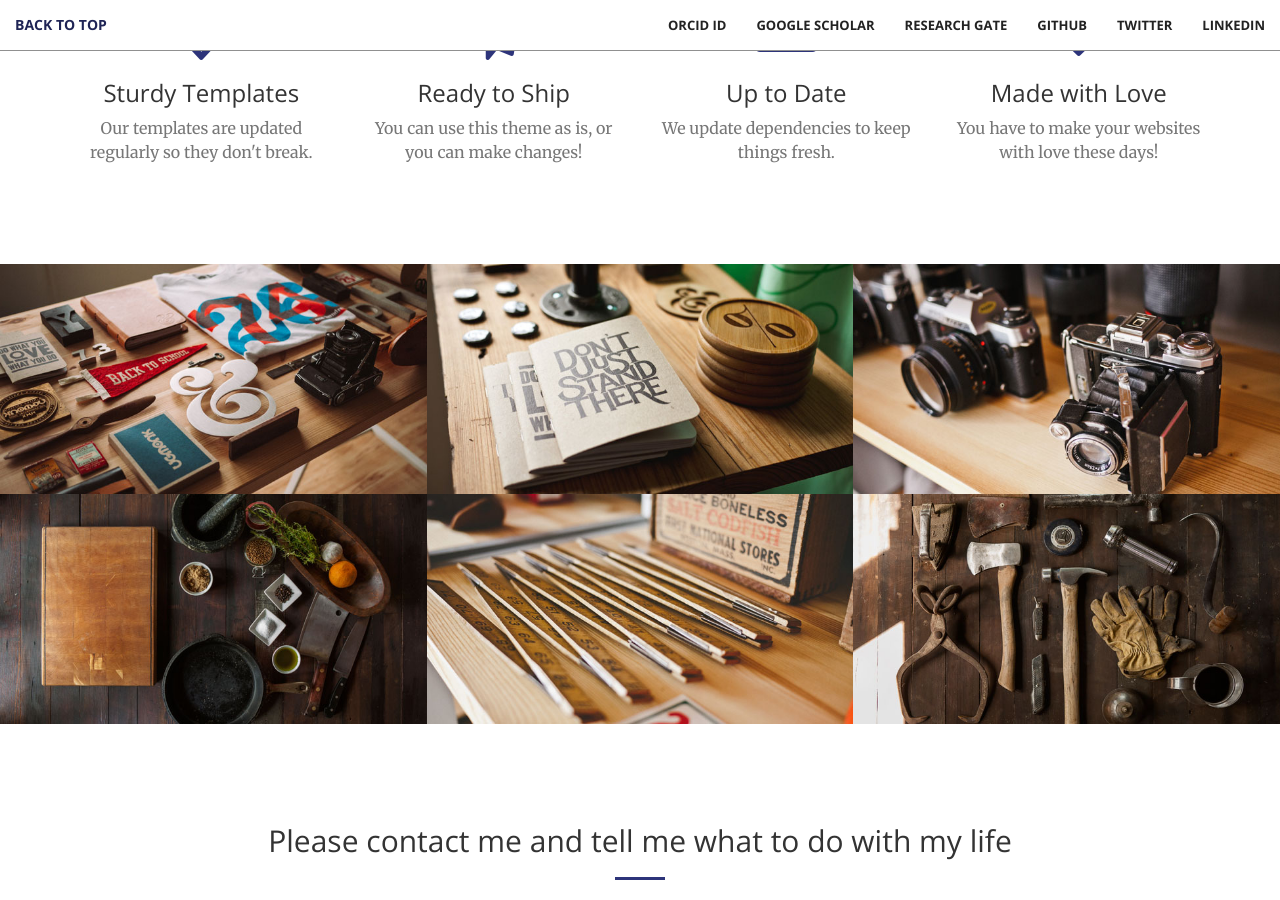
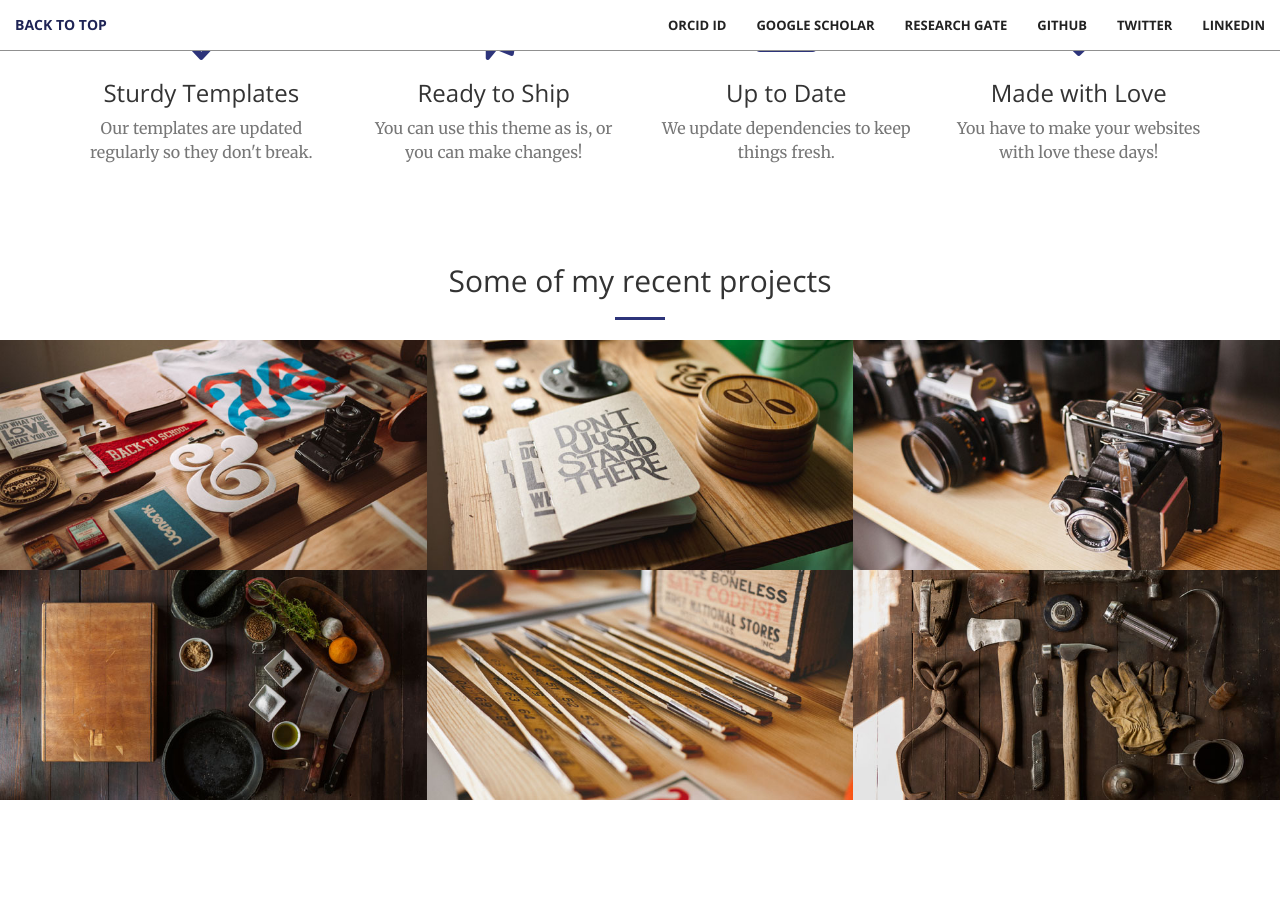
Before and after one commit to bronwyncc/homepage, a Jekyll site: the page built from index.html, in a window 1280 px wide and 900 px high, scrolled down 1960 px. Built offline with Jekyll 4.4.1, drawn with Linux system fonts in a browser that asks for light colours.

Commit message:
Update portfolio.html

```diff
--- a/_includes/portfolio.html
+++ b/_includes/portfolio.html
@@ -1,4 +1,12 @@
 <section class="no-padding" id="portfolio">
+    <div class="container">
+        <div class="row">
+            <div class="col-lg-12 text-center">
+                <h2 class="section-heading">Some of my recent projects</h2>
+                <hr class="primary">
+            </div>
+        </div>
+    </div>
     <div class="container-fluid">
         <div class="row no-gutter">
             <div class="col-lg-4 col-sm-6">
```
